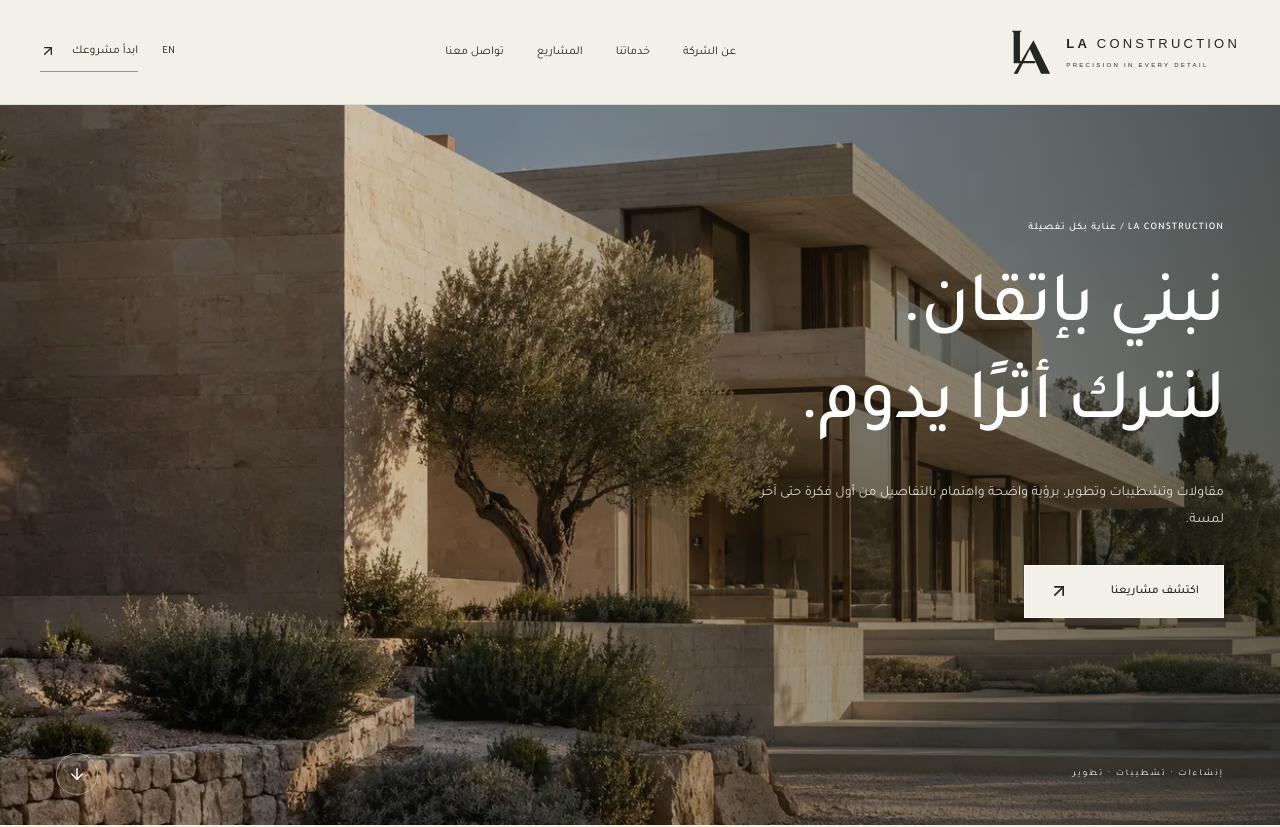
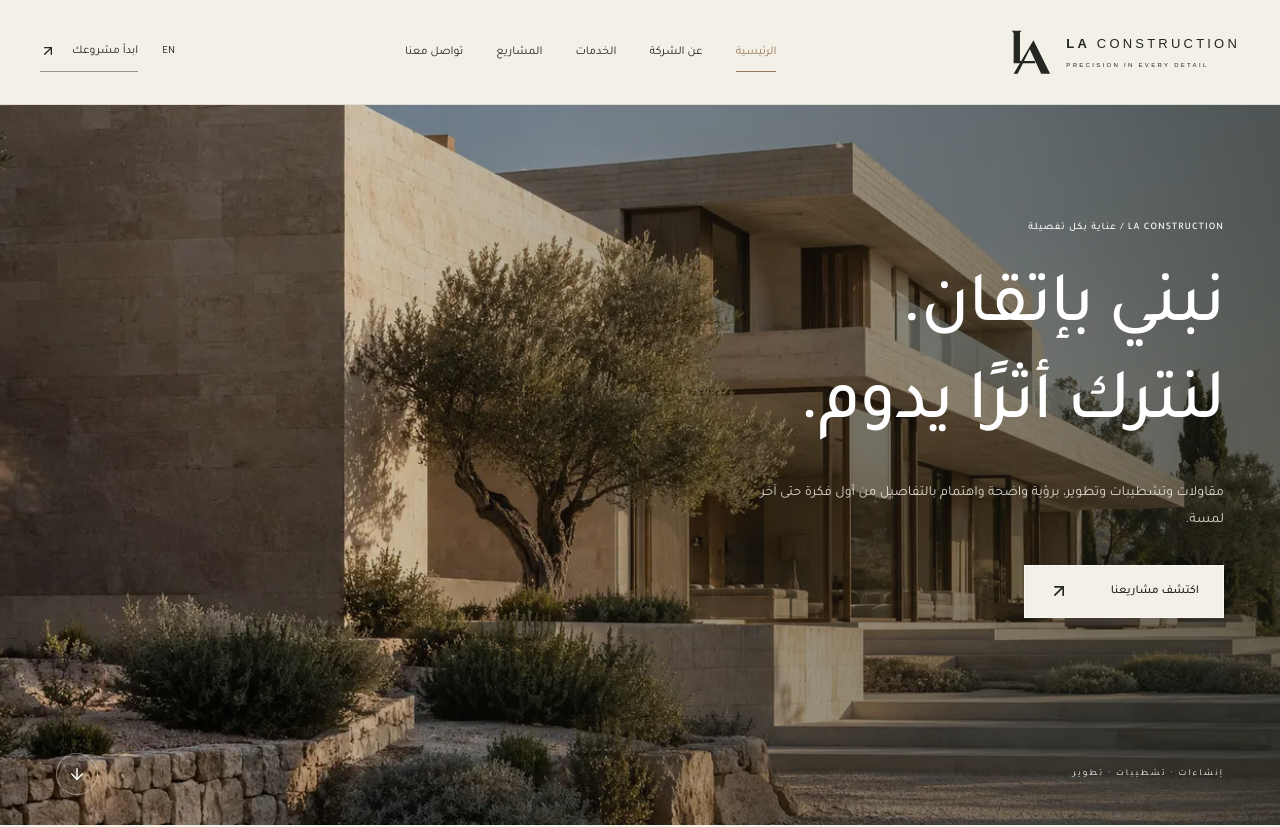
Before and after one commit to AmirDarwiish/AIM-front, a Next.js app: page / in a window 1280 px wide. Shown: the top 827 px of the page. Built offline with nearby package versions, Linux system fonts and the light colour scheme; no server answers.

Commit message:
Expand LA Construction into a corporate website

```diff
--- a/components/construction/header.tsx
+++ b/components/construction/header.tsx
@@ -1,12 +1,14 @@
 'use client';
 import Link from 'next/link';
+import { usePathname } from 'next/navigation';
 import { useEffect, useState } from 'react';
 import { Menu, X, ArrowUpRight } from 'lucide-react';
 import type { Lang } from '@/lib/public-api';
 export default function Header({lang,logoUrl}:{lang:Lang;logoUrl?:string}){
- const [open,setOpen]=useState(false);const en=lang==='en';
+ const [open,setOpen]=useState(false);const en=lang==='en',pathname=usePathname();
  useEffect(()=>{document.documentElement.lang=lang;document.documentElement.dir=en?'ltr':'rtl';},[lang,en]);
+ useEffect(()=>{setOpen(false)},[pathname]);
  useEffect(()=>{const close=(e:KeyboardEvent)=>{if(e.key==='Escape')setOpen(false)};window.addEventListener('keydown',close);return()=>window.removeEventListener('keydown',close)},[]);
- const root=`/?lang=${lang}`;
- return <header className="la-header"><Link className="la-brand" href={root} aria-label="LA Construction"><img src={logoUrl||'/assets/la-mark.svg'} alt="" width="54" height="60"/><span><b>LA</b> CONSTRUCTION<small>PRECISION IN EVERY DETAIL</small></span></Link><nav id="la-navigation" className={open?'la-nav is-open':'la-nav'} aria-label={en?'Main navigation':'القائمة الرئيسية'}>{[[`${root}#about`,en?'About':'عن الشركة'],[`${root}#services`,en?'Expertise':'خدماتنا'],[`/projects?lang=${lang}`,en?'Projects':'المشاريع'],[`${root}#contact`,en?'Contact':'تواصل معنا']].map(([href,label])=><Link onClick={()=>setOpen(false)} href={href} key={href}>{label}</Link>)}</nav><div className="la-header-actions"><Link className="la-language" href={`?lang=${en?'ar':'en'}`} aria-label={en?'العربية':'English'}>{en?'عربي':'EN'}</Link><Link className="la-contact-link" href={`${root}#contact`}>{en?'Start a conversation':'ابدأ مشروعك'} <ArrowUpRight size={16}/></Link><button className="la-menu" onClick={()=>setOpen(!open)} aria-expanded={open} aria-controls="la-navigation" aria-label={en?'Toggle menu':'فتح أو إغلاق القائمة'}>{open?<X/>:<Menu/>}</button></div></header>;
+ const links=[['/',en?'Home':'الرئيسية'],['/about',en?'About':'عن الشركة'],['/services',en?'Services':'الخدمات'],['/projects',en?'Projects':'المشاريع'],['/contact',en?'Contact':'تواصل معنا']];
+ return <header className="la-header"><Link className="la-brand" href={`/?lang=${lang}`} aria-label="LA Construction"><img src={logoUrl||'/assets/la-mark.svg'} alt="" width="54" height="60"/><span><b>LA</b> CONSTRUCTION<small>PRECISION IN EVERY DETAIL</small></span></Link><nav id="la-navigation" className={open?'la-nav is-open':'la-nav'} aria-label={en?'Main navigation':'القائمة الرئيسية'}>{links.map(([path,label])=><Link onClick={()=>setOpen(false)} href={`${path}?lang=${lang}`} key={path} aria-current={(path==='/'?pathname==='/':pathname.startsWith(path))?'page':undefined}>{label}</Link>)}</nav><div className="la-header-actions"><Link className="la-language" href={`${pathname}?lang=${en?'ar':'en'}`} aria-label={en?'العربية':'English'}>{en?'عربي':'EN'}</Link><Link className="la-contact-link" href={`/contact?lang=${lang}`}>{en?'Start a project':'ابدأ مشروعك'}<ArrowUpRight size={16}/></Link><button className="la-menu" onClick={()=>setOpen(!open)} aria-expanded={open} aria-controls="la-navigation" aria-label={en?'Toggle menu':'فتح أو إغلاق القائمة'}>{open?<X/>:<Menu/>}</button></div></header>;
 }
```
